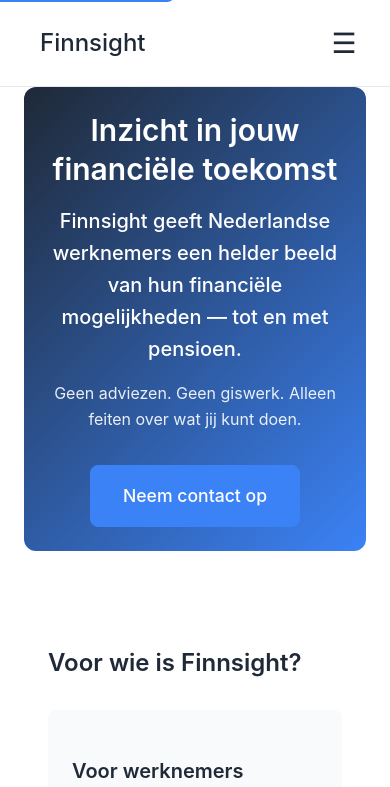
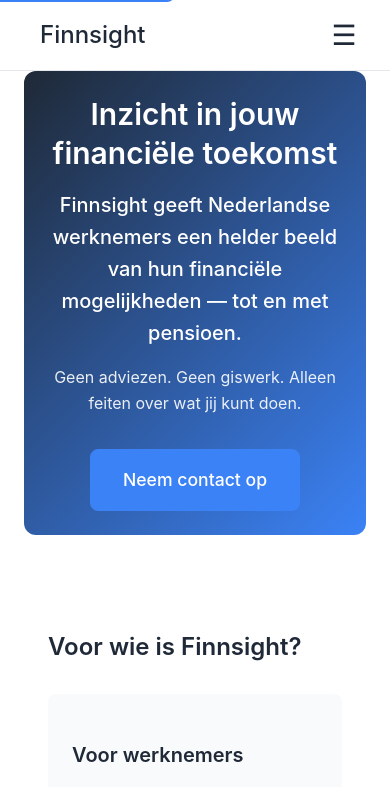
Before and after one commit to floorenr/finnsight-site, a React (Vite) app: page / in a window 390 px wide. Shown: the top 787 px of the page. Built offline with nearby package versions, Linux system fonts and the light colour scheme.

Commit message:
style: keep logo color on all states (mobile) and shrink header padding

```diff
--- a/src/styles/main.css
+++ b/src/styles/main.css
@@ -79,7 +79,7 @@ a:hover {
 .header {
     background: var(--color-bg);
     border-bottom: 1px solid var(--color-border);
-    padding: var(--spacing-sm) 0;
+    padding: 0;
     position: sticky;
     top: 0;
     z-index: 100;
@@ -691,3 +691,17 @@ select {
     color: var(--color-primary);
     text-decoration: none;
 }
+
+/* Logo link styling */
+.logo,
+.logo:hover,
+.logo:visited,
+.logo:active,
+.logo:focus,
+.logo:focus-visible {
+  color: var(--color-primary);
+  text-decoration: none;
+}
+.logo {
+  -webkit-tap-highlight-color: rgba(0,0,0,0);
+}
```
